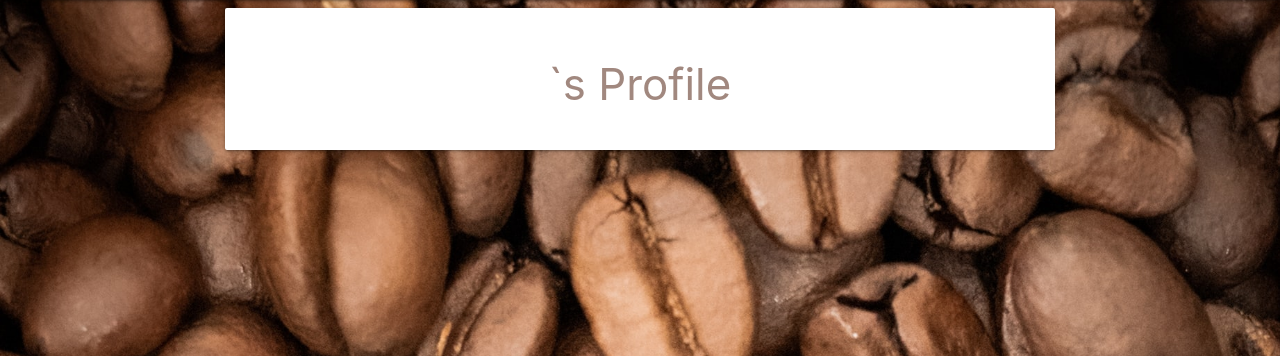
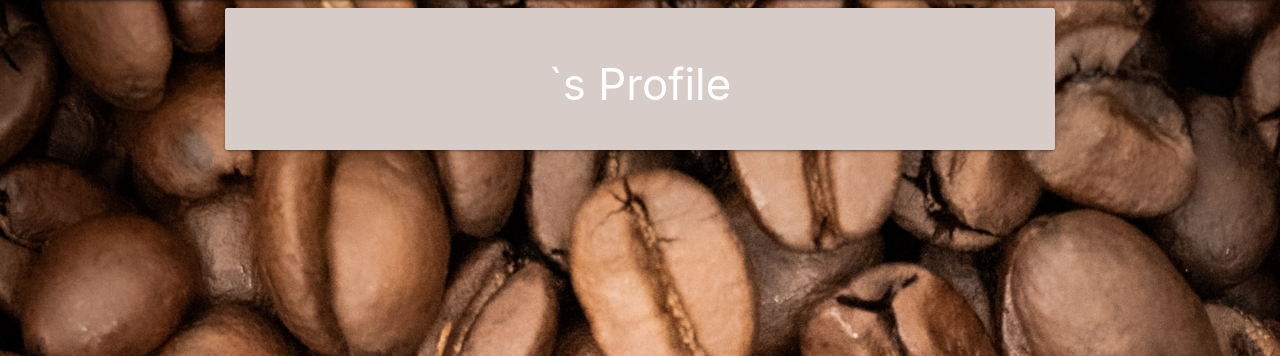
Before and after one commit to Carhul/Task_Manager, a Flask app: template templates/users/profile.html in a window 1280 px wide. Shown: the part 64-420 px from the top of the page. Run offline with Flask 2, Linux system fonts and the light colour scheme; the template is opened without the code that fills it, so the values that code supplies are empty; some libraries are stand-ins or nearby versions.

Commit message:
Change colors

```diff
--- a/templates/users/profile.html
+++ b/templates/users/profile.html
@@ -4,8 +4,8 @@
 
     <div class="row">
         <div class="col s12 m8 offset-m2">
-            <div class="card-panel">
-                <h3 class="center-align brown-text text-lighten-2">
+            <div class="card-panel brown lighten-4">
+                <h3 class="center-align brown lighten-4 white-text">
                     {{username}}`s Profile
                 </h3>
             </div>
```
